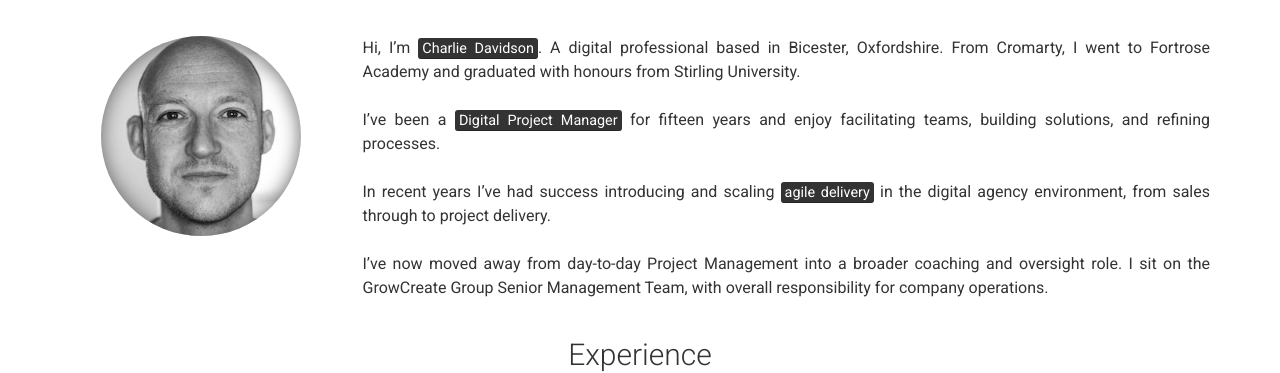
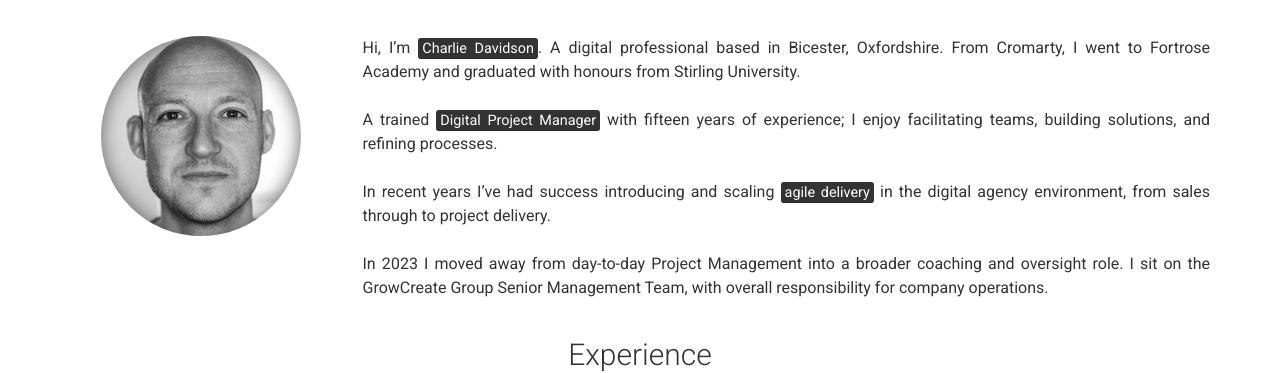
Before and after one commit to csgdavidson/Charlie-Davidson2, a Jekyll site: the page built from index.md, in a window 1280 px wide. Shown: the part 243-616 px from the top of the page. Built offline with Jekyll 4.4.1, drawn with Linux system fonts in a browser that asks for light colours; nearby versions of some CDN libraries.

Commit message:
Update _config.yml

```diff
--- a/_config.yml
+++ b/_config.yml
@@ -17,9 +17,9 @@ darkmode: false
 about_profile_image: assets/charlie.jpg
 about_content:
   Hi, I'm <mark>Charlie Davidson</mark>. A digital professional based in Bicester, Oxfordshire. From Cromarty, I went to Fortrose Academy and graduated with honours from Stirling University.<br><br>
-  I've been a <mark>Digital Project Manager</mark> for fifteen years and enjoy facilitating teams, building solutions, and refining processes. <br><br>
+  A trained <mark>Digital Project Manager</mark> with fifteen years of experience; I enjoy facilitating teams, building solutions, and refining processes. <br><br>
   In recent years I’ve had success introducing and scaling <mark>agile delivery</mark> in the digital agency environment, from sales through to project delivery. <br><br>
-  I’ve now moved away from day-to-day Project Management into a broader coaching and oversight role. I sit on the GrowCreate Group Senior Management Team, with overall responsibility for company operations.
+  In 2023 I moved away from day-to-day Project Management into a broader coaching and oversight role. I sit on the GrowCreate Group Senior Management Team, with overall responsibility for company operations.
 # Projects Section
 projects_title: Certifications
 
```
